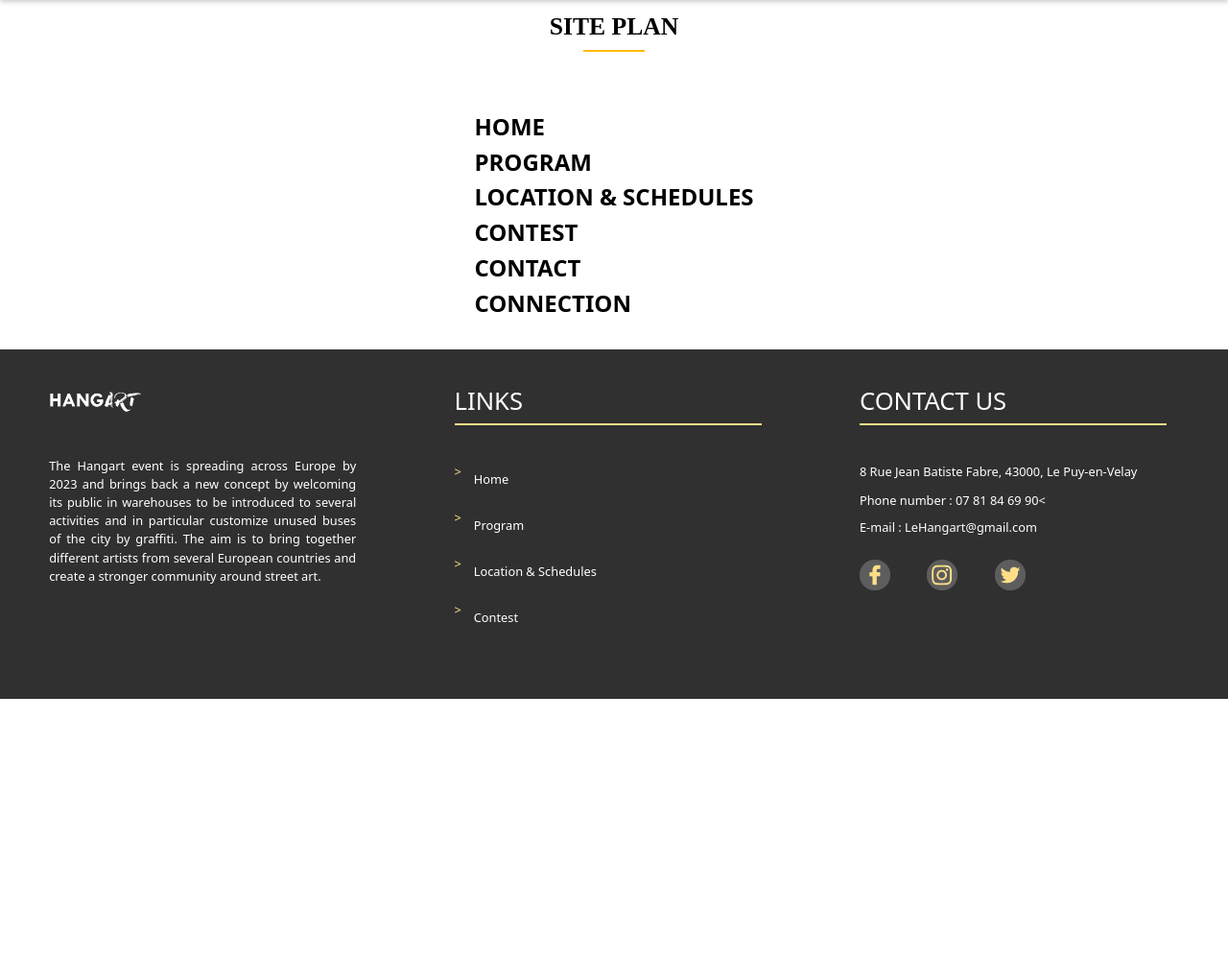
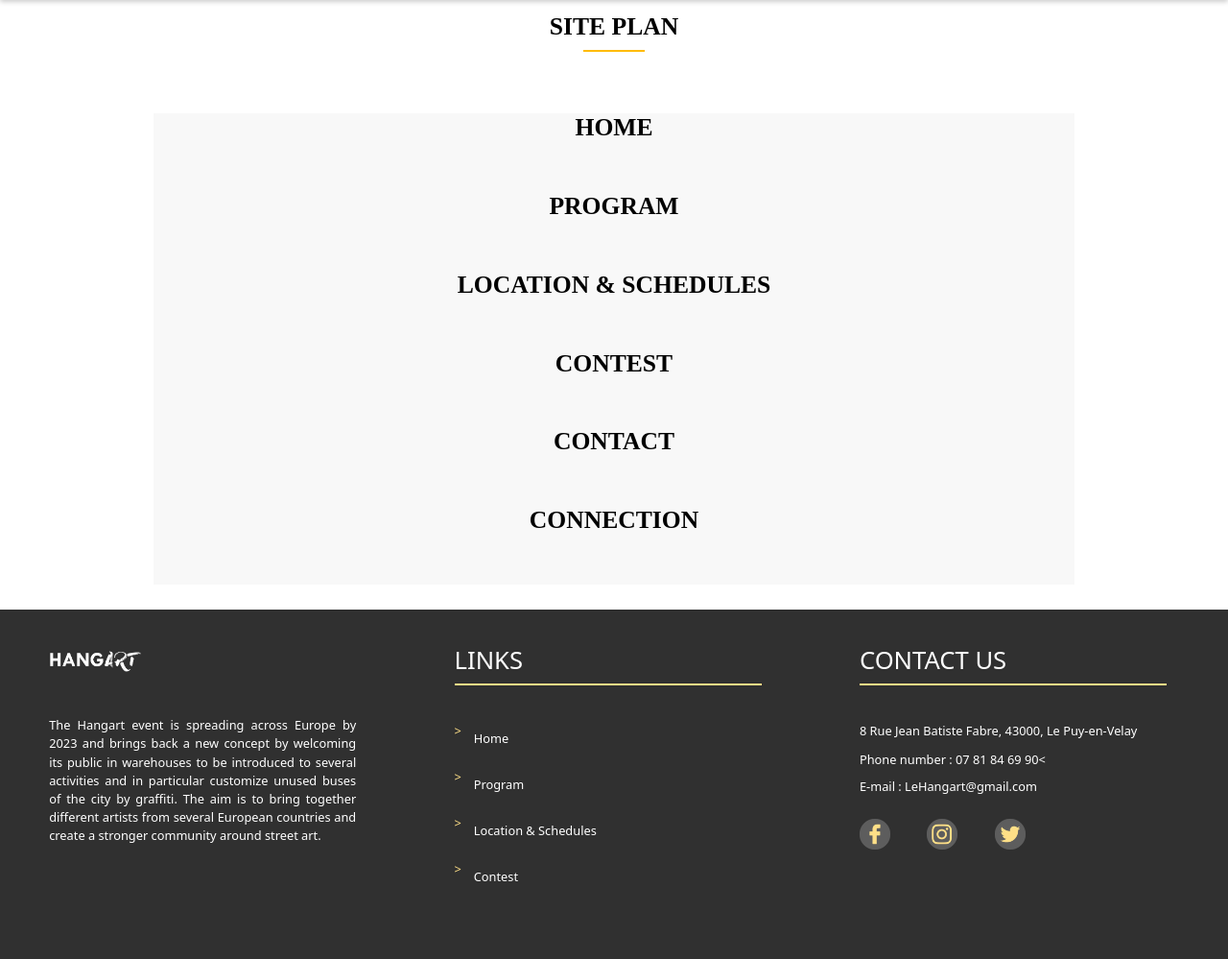
Before and after one commit to Destiny1711/SAE-301-Hangart, a PHP site: page /page-plan-du-site.php in a window 1280 px wide. Shown: the part 102-1101 px from the top of the page at 96% size. Before the commit the page ends 830 px from the top, so only its background shows below. Run offline with PHP 8.4, Linux system fonts and the light colour scheme; some libraries are stand-ins or nearby versions; some web fonts are replaced.

Commit message:
Update design.css

```diff
--- a/css/design.css
+++ b/css/design.css
@@ -877,3 +877,28 @@
   font-weight:normal;
   font: 1vw/1.2vw Montserrat;
 }
+
+/**** PLAN DU SITE ****/
+
+.section_plan_du_site{
+  display:flex;
+  flex-wrap: wrap;
+  justify-content: center;
+  align-items: center;
+}
+.info_plan-du-site {
+  width:75%;
+  height:auto;
+  display: flex;
+  flex-wrap: wrap;
+  justify-content: center;
+  background-color: rgb(248, 248, 248);
+}
+.title_plan {
+  text-align: center;
+  font-size:2vw;
+  margin-bottom:4vw;
+  width:100%;
+  font-family: Montserrat;
+  font-weight:bold;
+}
```
